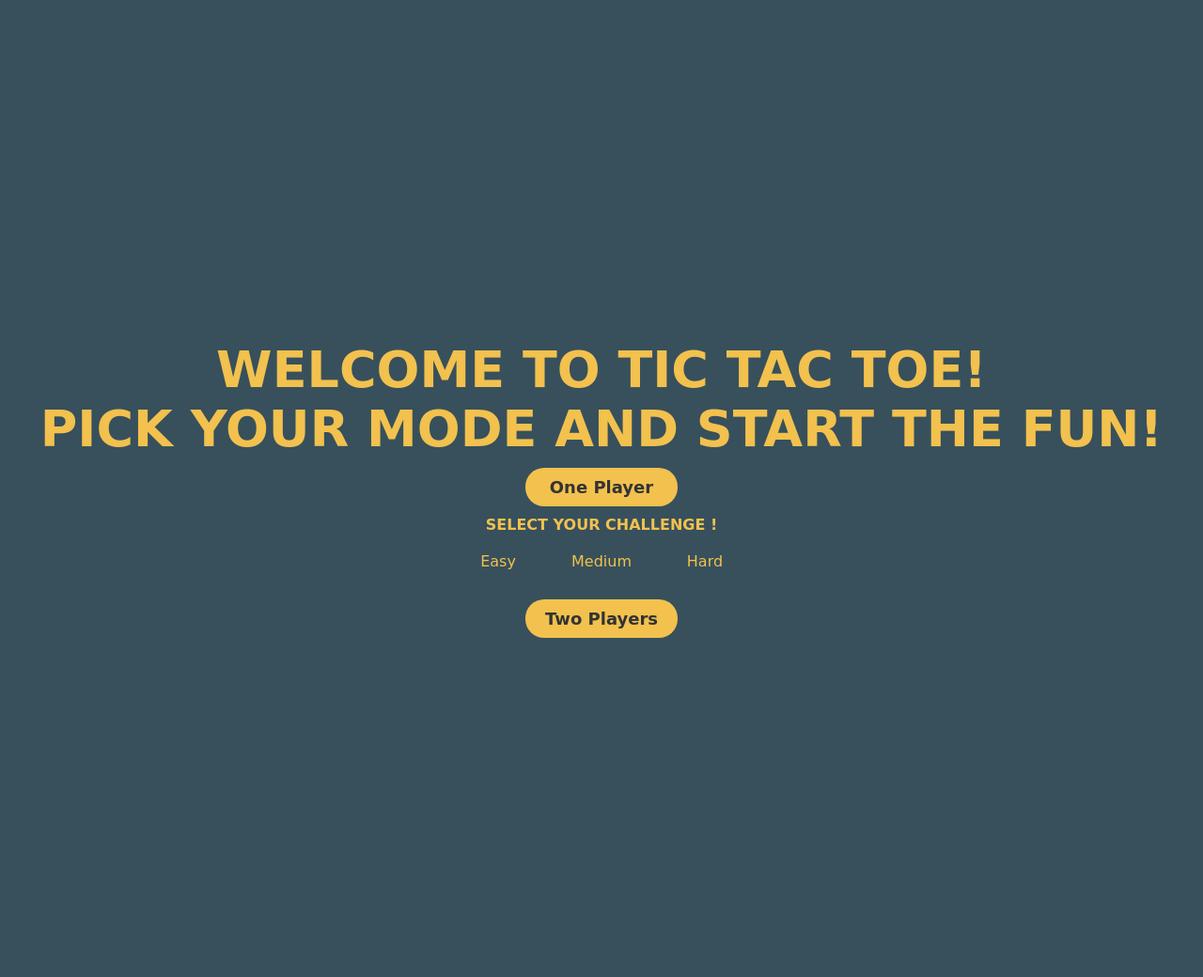
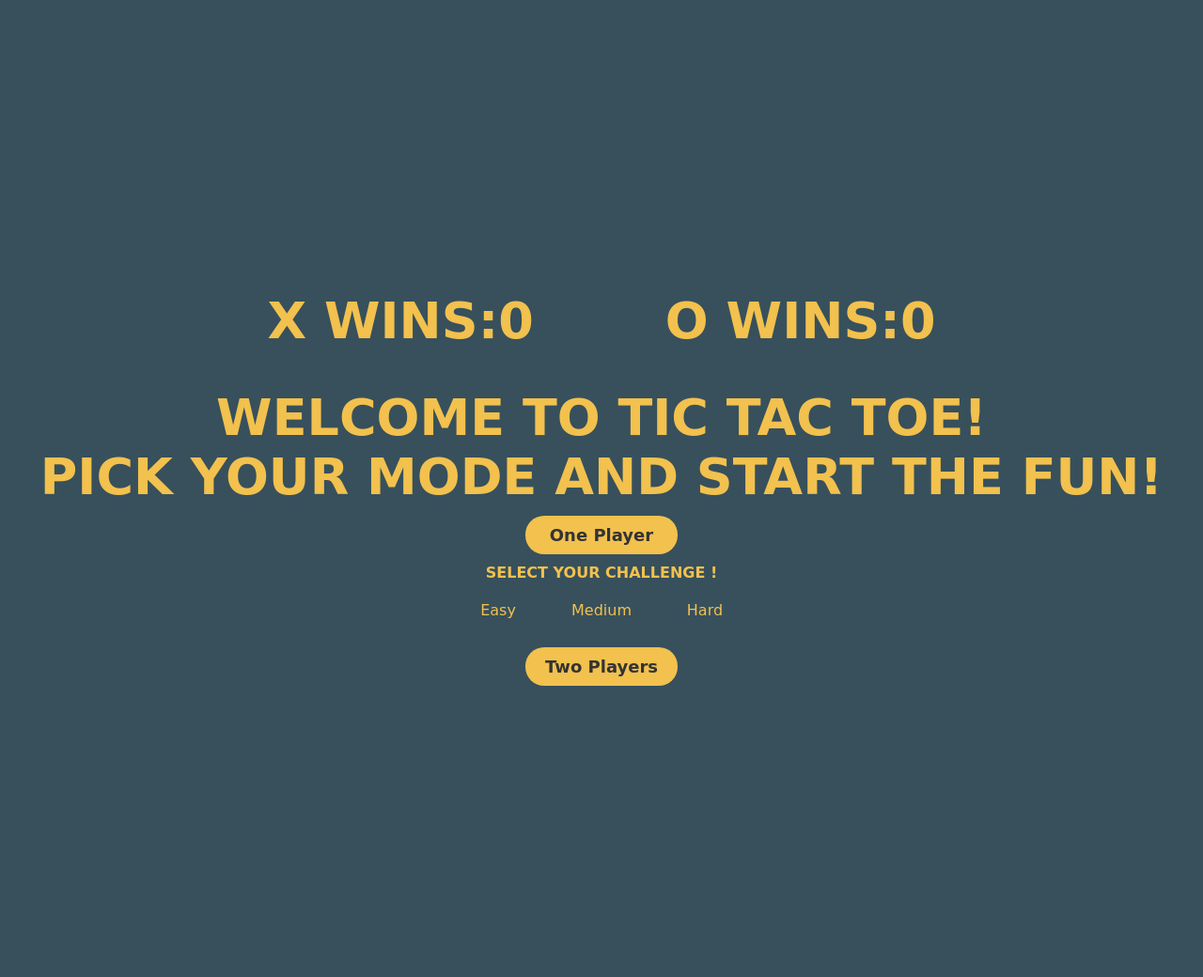
Before and after one commit to guyreuveni33/TicTacToe, a Flask app: page / in a window 1280 px wide. Shown: the whole page at 94% size. Run offline with Flask 2, Linux system fonts and the light colour scheme; some web fonts are replaced.

Commit message:
fixed bug. the x score and o socre on the html has to be on if aas we want to change each one of them sepratly on our gui

```diff
--- a/templates/index.html
+++ b/templates/index.html
@@ -19,8 +19,9 @@
 <div class="container">
     <!-- Game title -->
     <div class="title-container">
-        <h1 class="winning_counter">X Wins:0</h1>
-        <h1 class="winning_counter">O Wins:0</h1>
+
+        <h1 id="X_winning_counter" class="">X Wins:0</h1>
+        <h1 id="O_winning_counter">O Wins:0</h1>
     </div>
     <h1 id="welcomeText">Welcome to Tic Tac Toe!<br>
         Pick your mode and start the fun!</h1>
@@ -62,6 +63,10 @@
 </div>
 
 <!-- JavaScript logic to handle the game interaction -->
-<script src="{{ url_for('static', filename='gameLogic.js') }}"></script>
+
+ <script src="{{ url_for('static', filename='gameLogic.js') }}"></script>
+
+
+
 </body>
 </html>
```
Also changed, not shown: app.py (line endings or trailing spaces).
